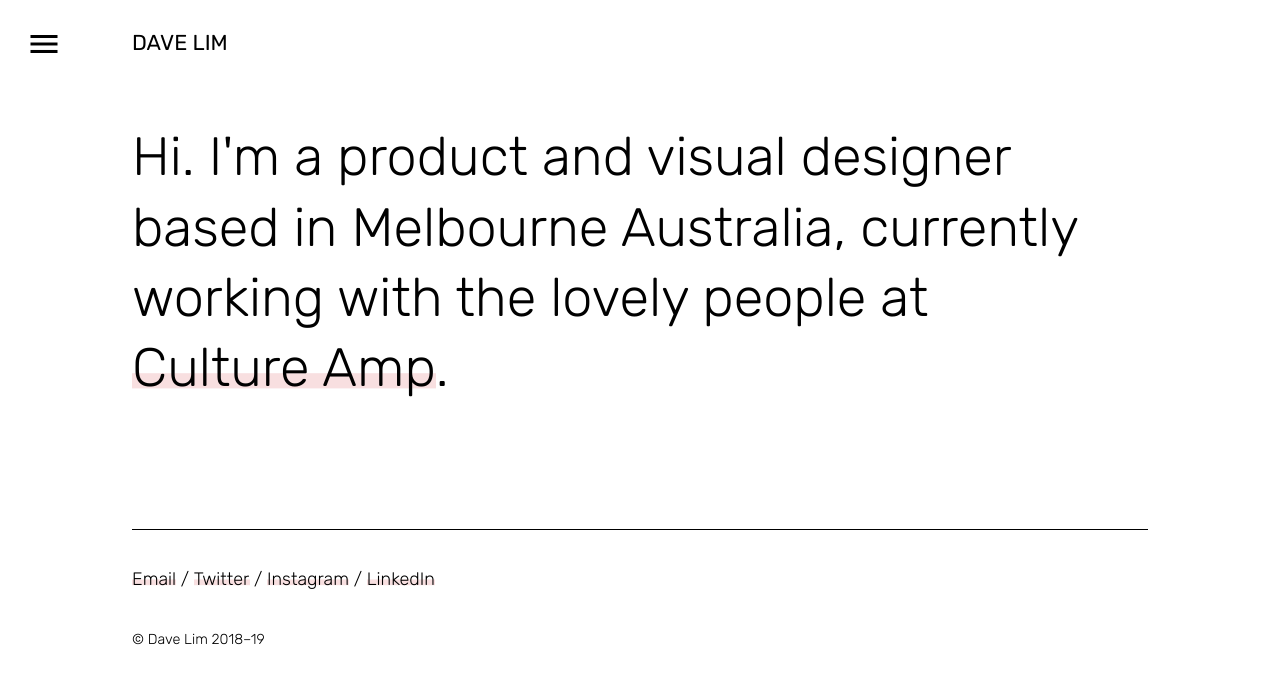
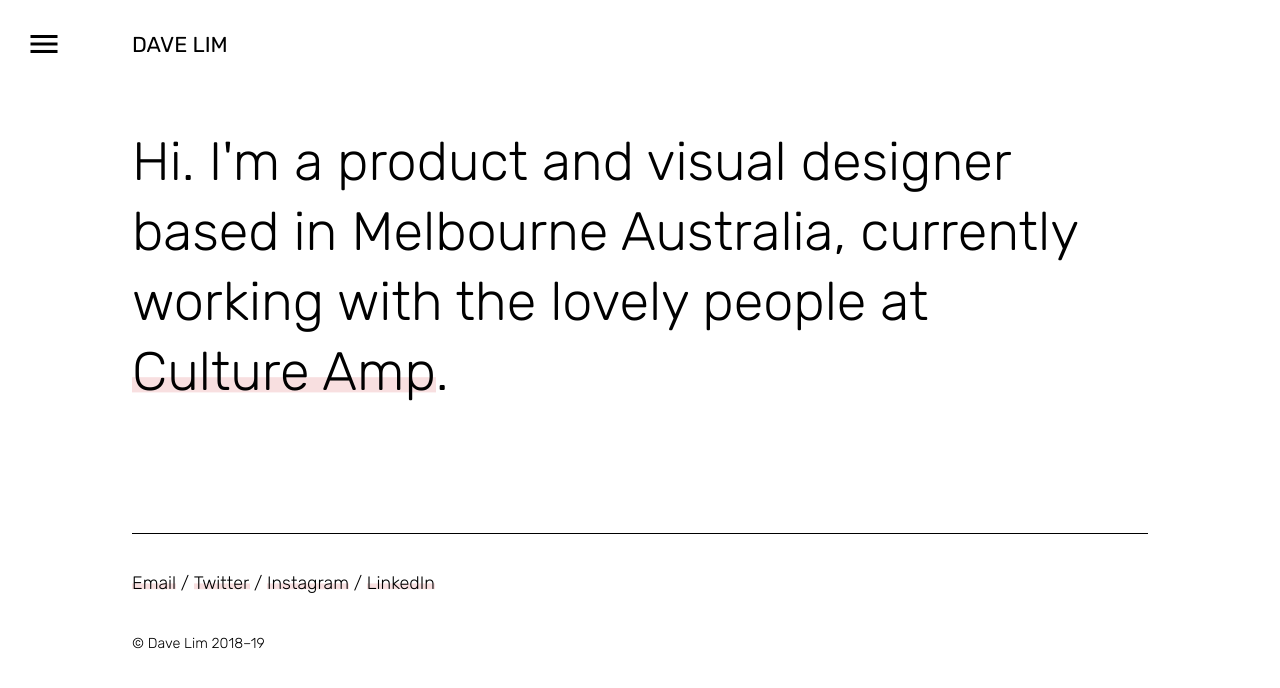
Before and after one commit to dlimiter/dlimiter.github.io, a Jekyll site: the page built from index.html, in a window 1280 px wide. Shown: the top 688 px of the page. Built offline with Jekyll 4.4.1, drawn with Linux system fonts in a browser that asks for light colours.

Commit message:
Tweaks vertical alignment of logo title

```diff
--- a/css/style.scss
+++ b/css/style.scss
@@ -21,7 +21,7 @@
 @import url('https://fonts.googleapis.com/css?family=Space+Mono:400,400i,700');
 
 @import url('https://fonts.googleapis.com/css?family=Inconsolata&display=swap');
-@import url('https://fonts.googleapis.com/css?family=Rubik:300,300i,400,400i,500,700&display=swap');
+@import url('https://fonts.googleapis.com/css?family=Rubik:300,300i,400,400i&display=swap');
 .material-icons.md-18 { font-size: 18px; }
 .material-icons.md-24 { font-size: 24px; }
 .material-icons.md-36 { font-size: 36px; }
@@ -254,7 +254,7 @@
   // @extend .mono;
   text-transform: uppercase;
   font-weight: 400;
-  line-height: 4;
+  line-height: 4.2;
   display: inline-block;
   //padding: 0 2rem;
   @media only screen and (min-width: 70em) {
```
